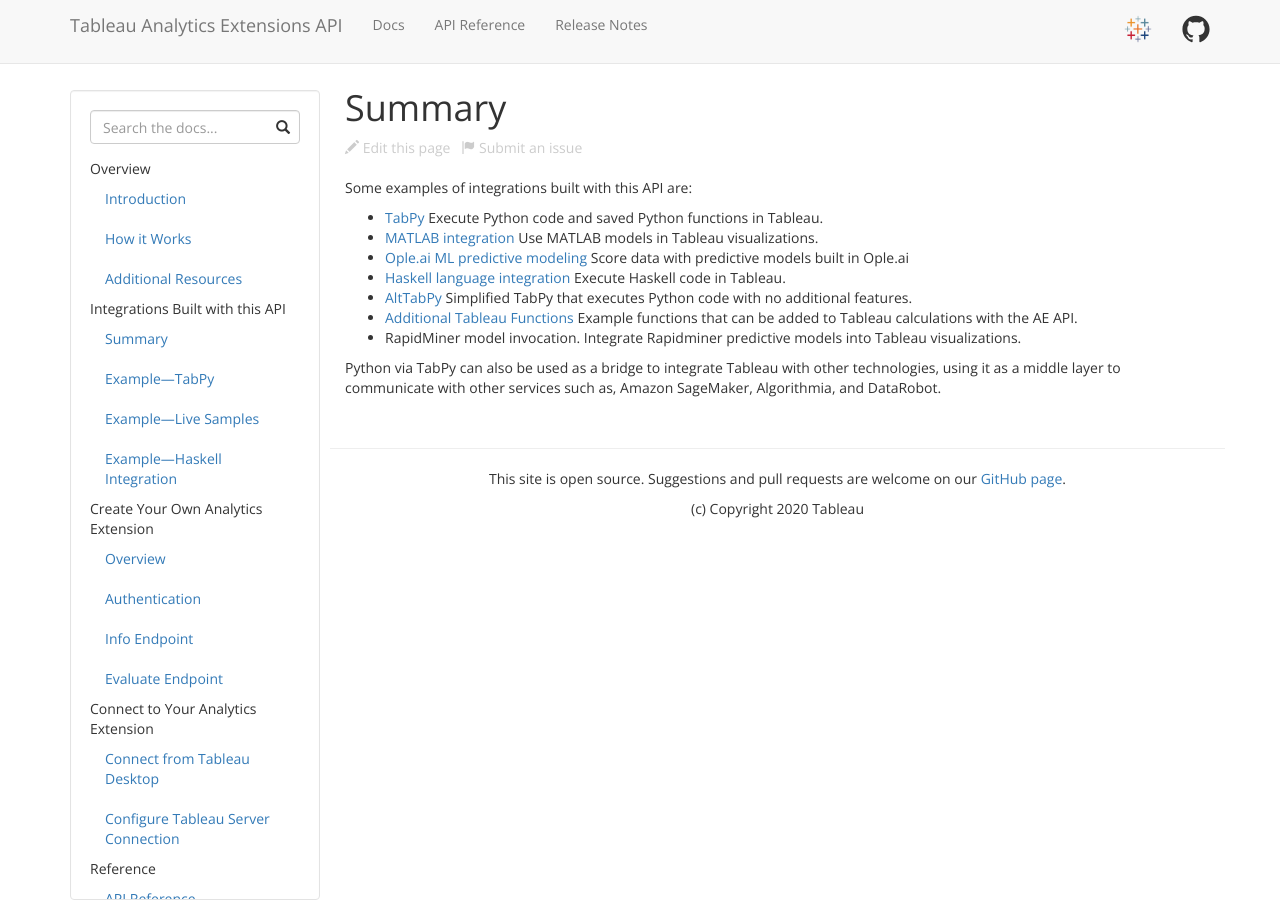
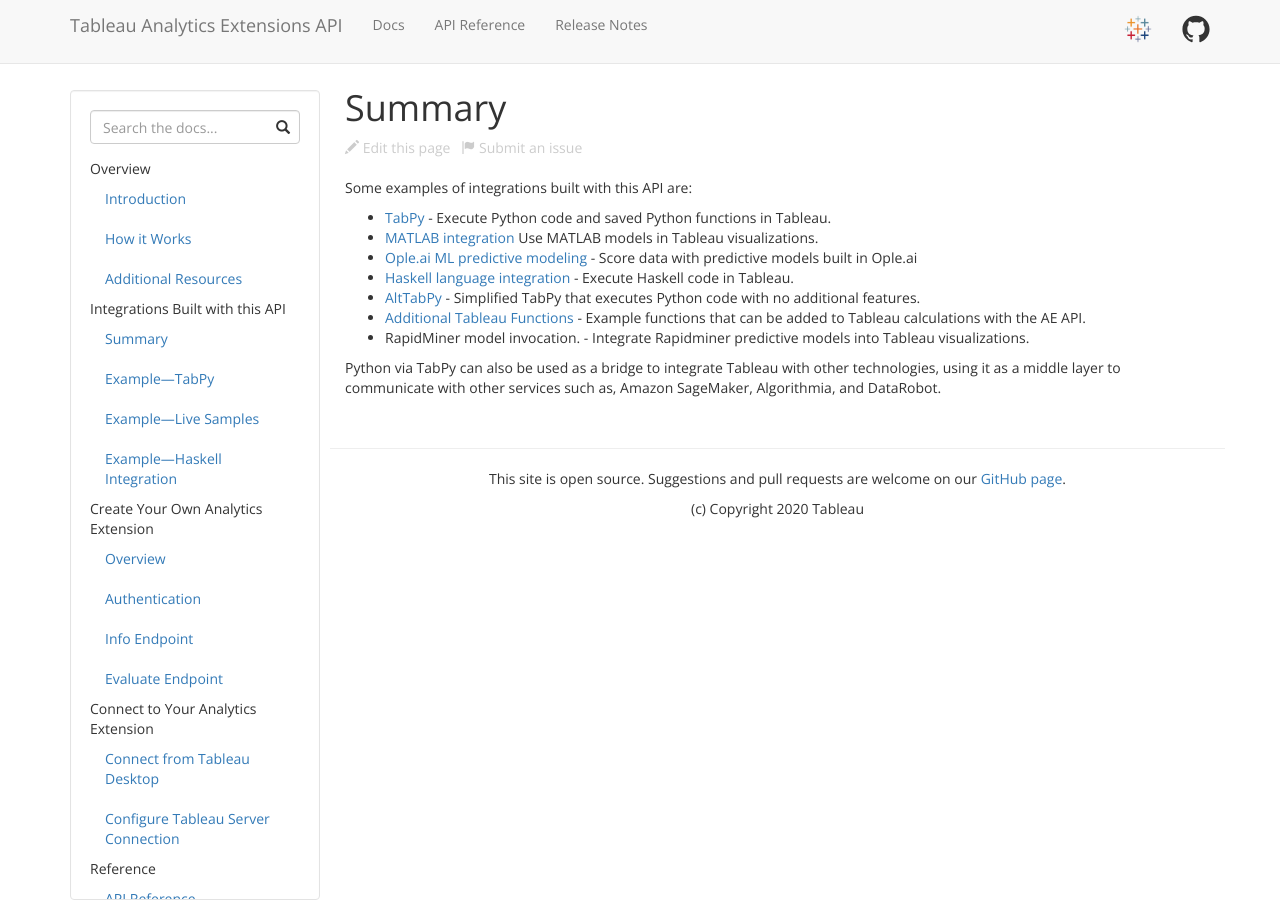
Before and after one commit to tableau/analytics-extensions-api, a Jekyll site: the page built from docs/ae_summary.md, in a window 1280 px wide. Built offline with Jekyll 4.4.1, drawn with Linux system fonts in a browser that asks for light colours; nearby versions of some CDN libraries.

```diff
--- a/docs/ae_summary.md
+++ b/docs/ae_summary.md
@@ -4,12 +4,12 @@ layout: docs
 ---
 
 Some examples of integrations built with this API are:
-- [TabPy](https://github.com/tableau/TabPy) Execute Python code and saved Python functions in Tableau.
+- [TabPy](https://github.com/tableau/TabPy) - Execute Python code and saved Python functions in Tableau.
 - [MATLAB integration](https://www.mathworks.com/products/reference-architectures/tableau.html) Use MATLAB models in Tableau visualizations.
-- [Ople.ai ML predictive modeling](https://ople.ai/tableau-integration/) Score data with predictive models built in Ople.ai
-- [Haskell language integration](https://databoss.starschema.net/tableau-external-services-api-adding-haskell-calculations/) Execute Haskell code in Tableau.
-- [AltTabPy](https://alttabpy.readthedocs.io/en/latest/index.html) Simplified TabPy that executes Python code with no additional features.
-- [Additional Tableau Functions](https://glitch.com/edit/#!/ext-api-test?path=README.md:1:0) Example functions that can be added to Tableau calculations with the AE API.
-- RapidMiner model invocation. Integrate Rapidminer predictive models into Tableau visualizations.
+- [Ople.ai ML predictive modeling](https://ople.ai/tableau-integration/) - Score data with predictive models built in Ople.ai
+- [Haskell language integration](https://databoss.starschema.net/tableau-external-services-api-adding-haskell-calculations/) - Execute Haskell code in Tableau.
+- [AltTabPy](https://alttabpy.readthedocs.io/en/latest/index.html) - Simplified TabPy that executes Python code with no additional features.
+- [Additional Tableau Functions](https://glitch.com/edit/#!/ext-api-test?path=README.md:1:0) - Example functions that can be added to Tableau calculations with the AE API.
+- RapidMiner model invocation. - Integrate Rapidminer predictive models into Tableau visualizations.
 
 Python via TabPy can also be used as a bridge to integrate Tableau with other technologies, using it as a middle layer to communicate with other services such as, Amazon SageMaker, Algorithmia, and DataRobot.
```
